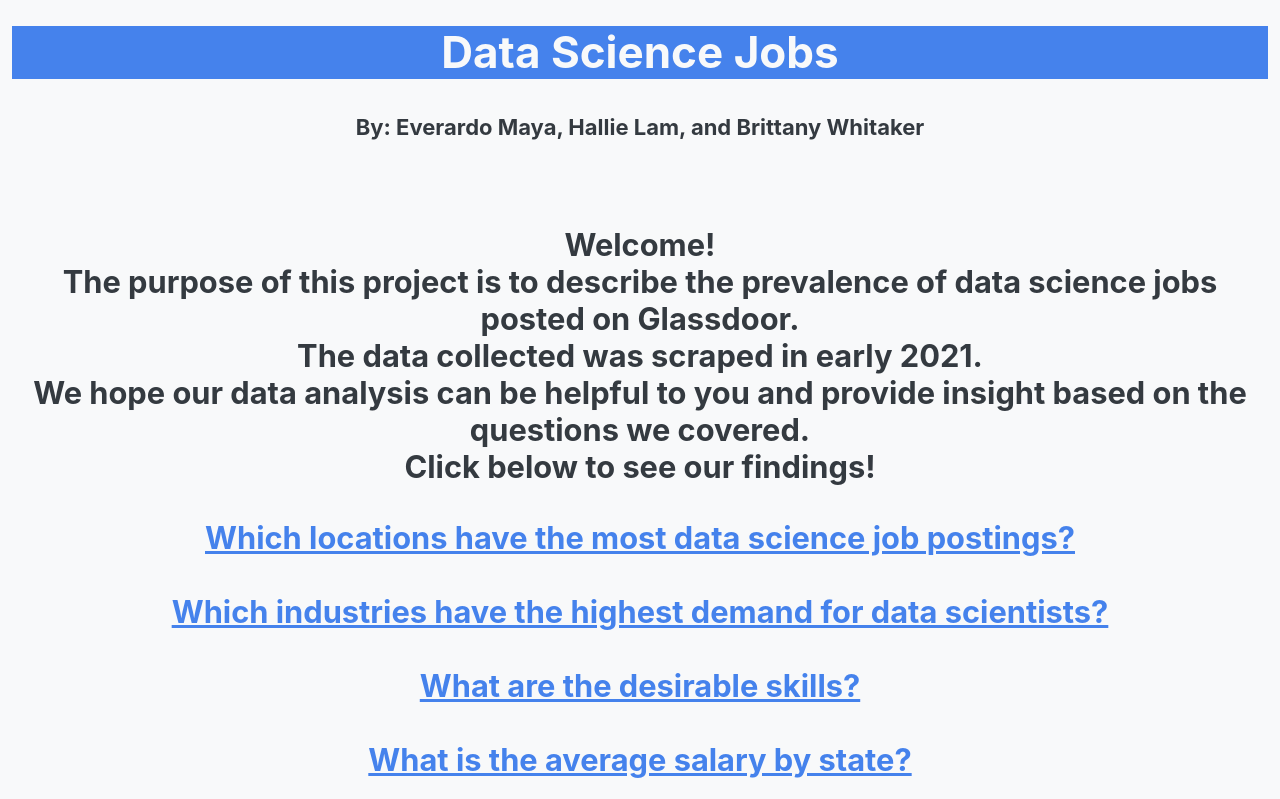
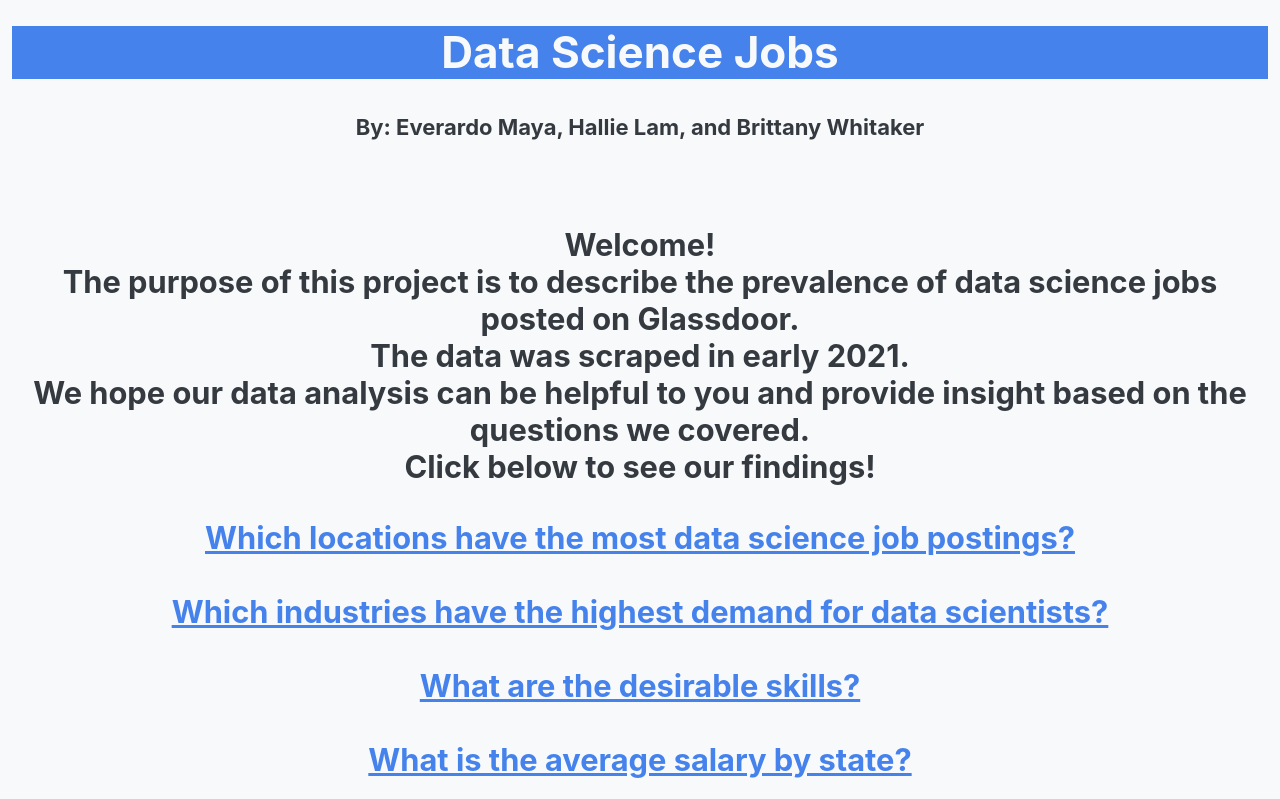
Before and after one commit to molobit619/data-science-jobs-dashboard, a Flask app: page / in a window 1280 px wide. Shown: the top 799 px of the page. Run offline with Flask 2, Linux system fonts and the light colour scheme; some libraries are stand-ins or nearby versions.

Commit message:
additions

```diff
--- a/templates/avgsalary.html
+++ b/templates/avgsalary.html
@@ -13,7 +13,7 @@
             </div>
 
     <div id="hld3"></div><br>
-	<p style="font-size: 20px; color: blue; font-weight: bold;">North Carolina and DC lead in average salary at $149k. Surprisingly, California is ranked number 18 at $119k.
+	<p style="font-size: 20px; color: blue; font-weight: bold;">North Carolina and DC lead in average salary at $149k. California is ranked number 18 at $119k.
 	Minnesota is lowest at $93k.</p>
 	<a href="/">Back</a><br><br>
     <script src="https://d3js.org/d3.v6.min.js"></script>
--- a/templates/index.html
+++ b/templates/index.html
@@ -17,7 +17,7 @@
             </div><center>
                 <br><div><h5>By: Everardo Maya, Hallie Lam, and Brittany Whitaker</h5></div><br><br><br>
                 <div><h3>Welcome! <br>The purpose of this project is to describe the prevalence of data science jobs posted on Glassdoor. <br>
-                    The data collected was scraped in early 2021.<br>
+                    The data was scraped in early 2021.<br>
                     We hope our data analysis can be helpful to you and provide insight based on the questions we covered. <br>
                     Click below to see our findings!
                     <br></h2></div><br>
```
